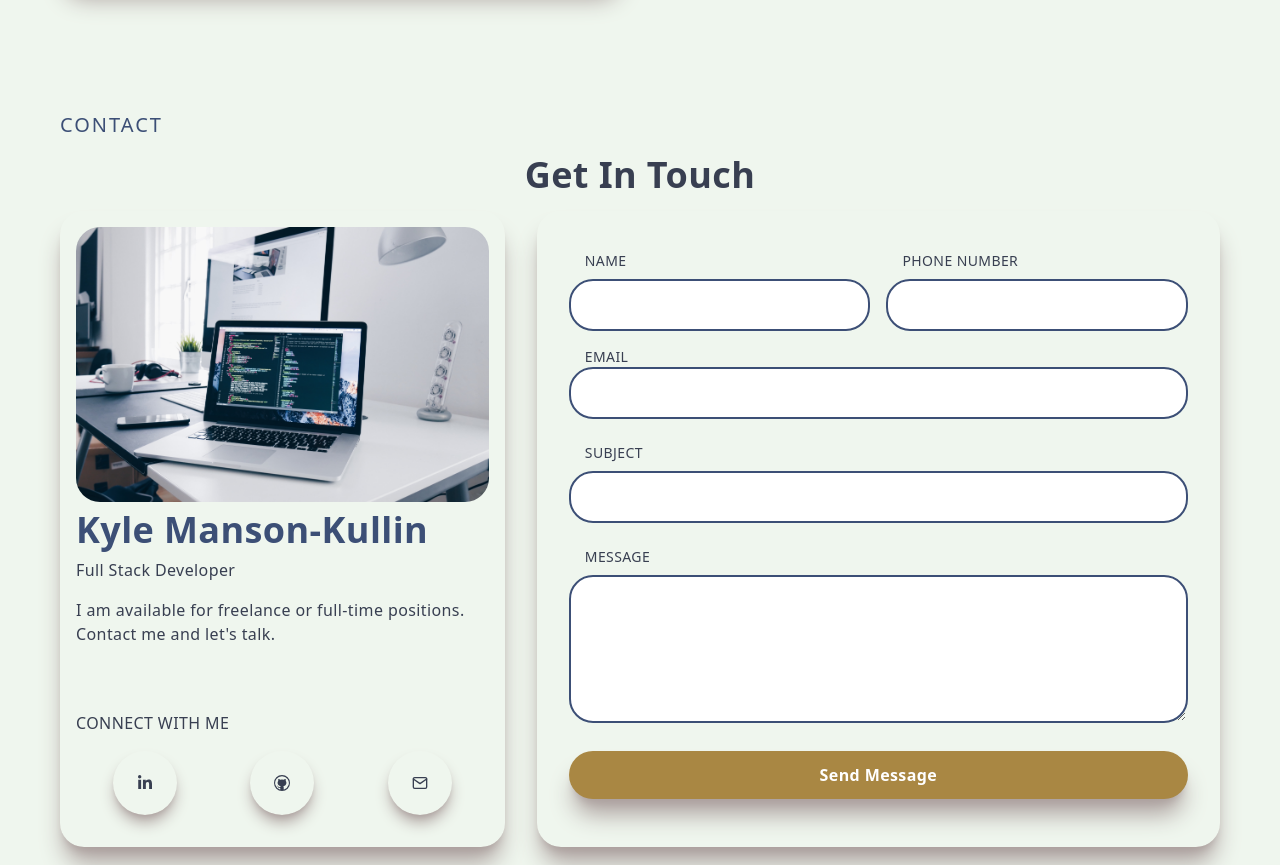
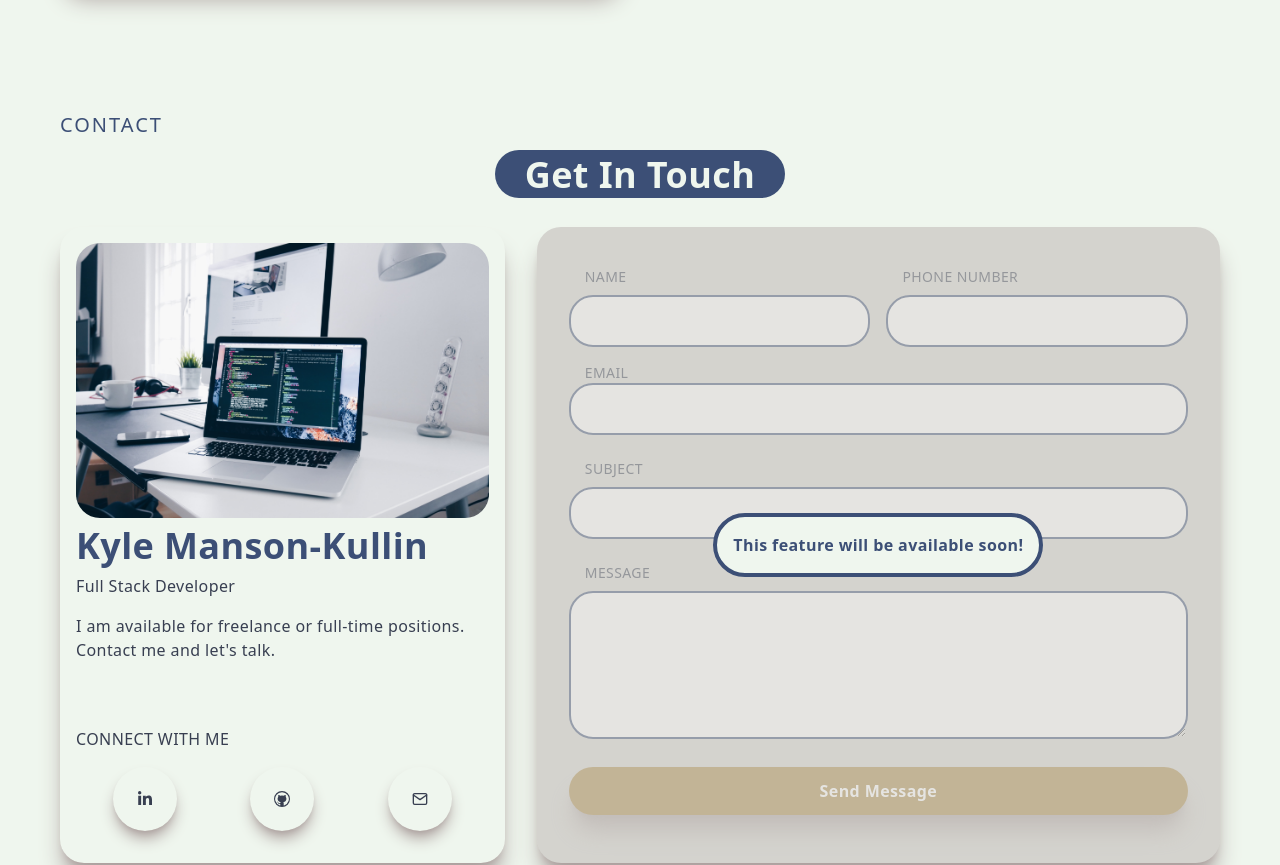
Before and after one commit to kyljmk/new-portfolio, a Next.js app in the folder new-portfolio/: page / in a window 1280 px wide. Shown: the part 3060-3925 px from the top of the page. Built offline with nearby package versions, Linux system fonts and the light colour scheme; what taos would draw is missing.

Commit message:
Refactor Contact Component

```diff
--- a/new-portfolio/src/components/Contact.tsx
+++ b/new-portfolio/src/components/Contact.tsx
@@ -5,7 +5,6 @@ import Link from "next/link";
 import { FaLinkedinIn } from "react-icons/fa";
 import { VscGithub } from "react-icons/vsc";
 import { FiMail } from "react-icons/fi";
-import { BsPersonLinesFill } from "react-icons/bs";
 import { HiOutlineChevronDoubleUp } from "react-icons/hi";
 
 function Contact() {
@@ -15,7 +14,10 @@ function Contact() {
         <p className="text-xl tracking-widest uppercase text-[#3C4F76]">
           Contact
         </p>
-        <h2 className="py-4 self-center">Get In Touch</h2>
+        <div className="flex justify-center pb-4">
+          <div className="absolute mt-[11px] h-12 w-[290px] bg-[#3C4F76] rounded-full z-[-1] animate-slide-in-right"></div>
+          <h2 className="py-4 self-center text-[#EFF6EE]">Get In Touch</h2>
+        </div>
         <div className="grid md:grid-cols-5 gap-8">
           <div className="col-span-3 md:col-span-2 w-full h-full shadow-xl shadow-[#AB9F9D] rounded-3xl p-4">
             <div className="h-full flex flex-col justify-between">
@@ -69,8 +71,13 @@ function Contact() {
             </div>
           </div>
 
-          <div className="col-span-3 w-full h-auto shadow-xl shadow-[#AB9F9D] rounded-3xl lg:p-4">
-            <div className="p-4">
+          <div className="col-span-3 relative w-full h-auto shadow-xl shadow-[#AB9F9D] rounded-3xl ">
+            <div className="absolute rounded-3xl bg-[#AB9F9D]/40 h-[100%] w-[100%] flex items-center justify-center">
+              <span className="border-4 bg-[#EFF6EE] text-sm sm:text-base border-[#3C4F76] text-[#3C4F76] font-bold p-4 rounded-full z-10">
+                This feature will be available soon!
+              </span>
+            </div>
+            <div className="p-4 lg:p-8 opacity-40">
               <form>
                 <div className="grid sm:grid-cols-2 gap-4 w-full pb-3">
                   <div className="flex flex-col">
```
